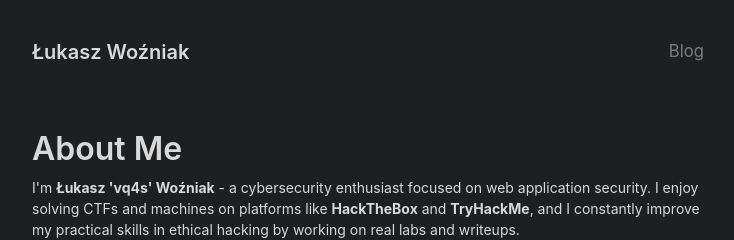
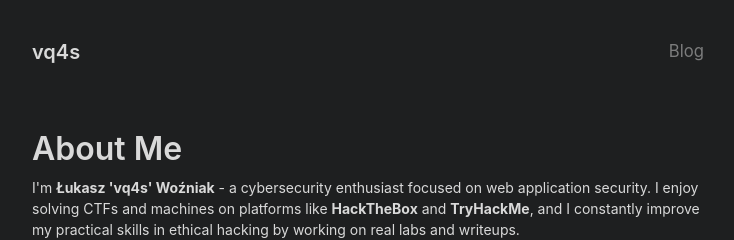
Before and after one commit to vq4s/vq4s.github.io, a Jekyll site: the page built from index.html, in a window 1280 px wide. Shown: the top 240 px of the page, without its empty margins (272-1006 px from the left). Built offline with Jekyll 4.4.1, drawn with Linux system fonts in a browser that asks for light colours; the list of posts is cut into pages by our own code.

Commit message:
Update _config.yml

```diff
--- a/_config.yml
+++ b/_config.yml
@@ -1,5 +1,5 @@
 # Setup
-title: Łukasz Woźniak
+title: vq4s
 url: https://getpoole.com
 #paginate: false
 paginate: 1
```
